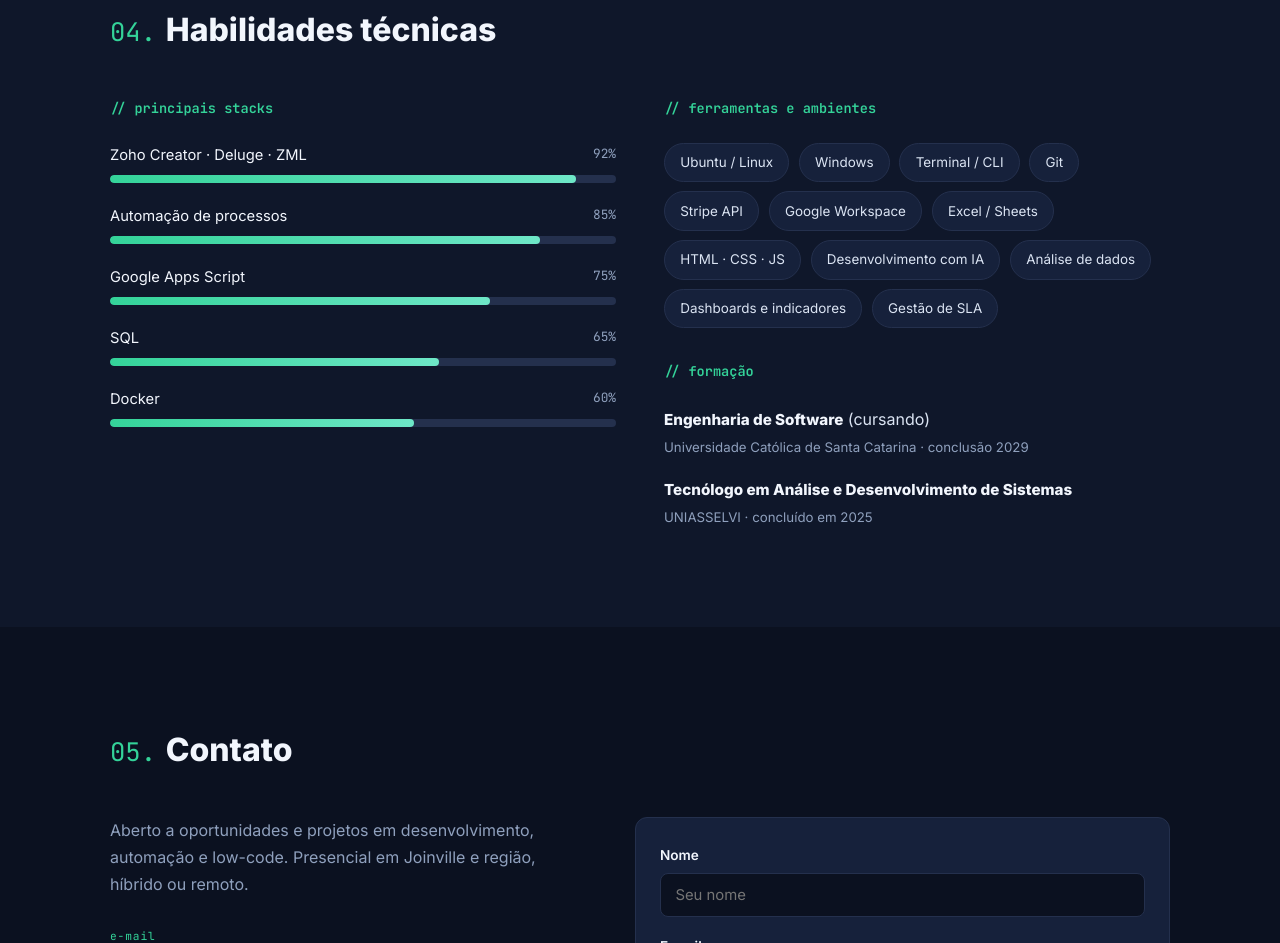
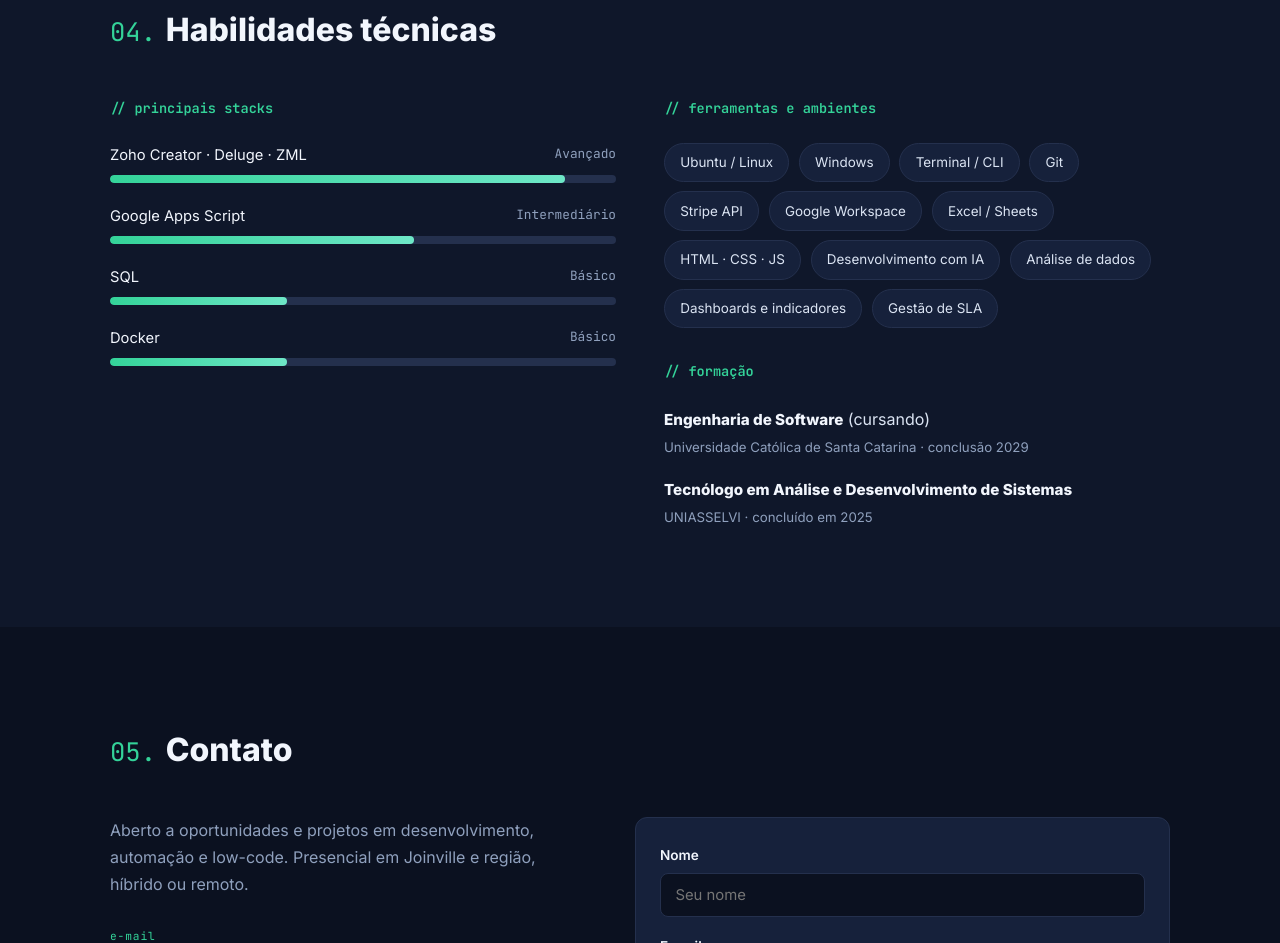
Before and after one commit to noronha03/Portifolio, a plain HTML site: page index.html in a window 1280 px wide. Shown: the part 3572-4515 px from the top of the page. Drawn offline with Linux system fonts and the light colour scheme.

Commit message:
Ajusta níveis de habilidade com base na autoavaliação real
Substitui porcentagens inventadas por níveis (Básico/Intermediário/Avançado) confirmados pelo Renan, e remove a barra redundante de "Automação de processos".

```diff
--- a/index.html
+++ b/index.html
@@ -286,29 +286,26 @@ $ ./objetivo.sh
           <div class="skills__bars reveal">
             <h3 class="skills__subtitle mono">// principais stacks</h3>
 
-            <!-- Cada .skill é uma barra. data-level define a largura final. -->
-            <div class="skill" data-level="92">
-              <div class="skill__head"><span>Zoho Creator · Deluge · ZML</span><span class="mono skill__pct">92%</span></div>
-              <div class="skill__track"><div class="skill__fill"></div></div>
-            </div>
-
-            <div class="skill" data-level="85">
-              <div class="skill__head"><span>Automação de processos</span><span class="mono skill__pct">85%</span></div>
-              <div class="skill__track"><div class="skill__fill"></div></div>
-            </div>
-
-            <div class="skill" data-level="75">
-              <div class="skill__head"><span>Google Apps Script</span><span class="mono skill__pct">75%</span></div>
-              <div class="skill__track"><div class="skill__fill"></div></div>
-            </div>
-
-            <div class="skill" data-level="65">
-              <div class="skill__head"><span>SQL</span><span class="mono skill__pct">65%</span></div>
+            <!-- Cada .skill é uma barra. data-level define a largura final
+                 (Básico ~35, Intermediário ~60, Avançado ~90), com base na
+                 autoavaliação do Renan, não em métrica objetiva. -->
+            <div class="skill" data-level="90">
+              <div class="skill__head"><span>Zoho Creator · Deluge · ZML</span><span class="mono skill__pct">Avançado</span></div>
               <div class="skill__track"><div class="skill__fill"></div></div>
             </div>
 
             <div class="skill" data-level="60">
-              <div class="skill__head"><span>Docker</span><span class="mono skill__pct">60%</span></div>
+              <div class="skill__head"><span>Google Apps Script</span><span class="mono skill__pct">Intermediário</span></div>
+              <div class="skill__track"><div class="skill__fill"></div></div>
+            </div>
+
+            <div class="skill" data-level="35">
+              <div class="skill__head"><span>SQL</span><span class="mono skill__pct">Básico</span></div>
+              <div class="skill__track"><div class="skill__fill"></div></div>
+            </div>
+
+            <div class="skill" data-level="35">
+              <div class="skill__head"><span>Docker</span><span class="mono skill__pct">Básico</span></div>
               <div class="skill__track"><div class="skill__fill"></div></div>
             </div>
           </div>
```
